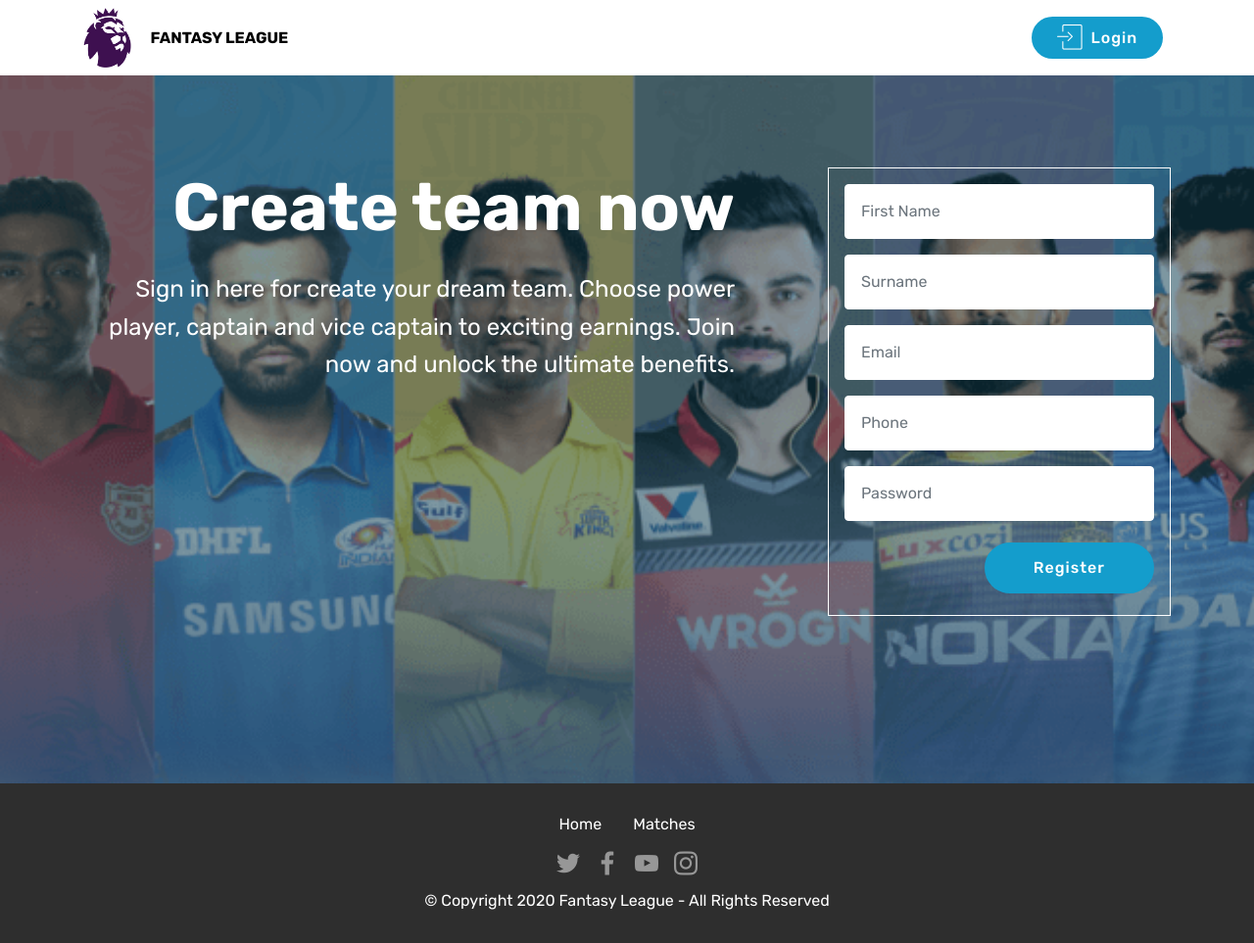
After one commit to eashwerks/fantasy_league, a Django app: page /secure/register/ in a window 1280 px wide. The commit adds this page. Shown: the whole page at 98% size. Run offline with Django 3.2, Linux system fonts and the light colour scheme; some libraries are stand-ins or nearby versions; some web fonts are replaced.

Commit message:
registration created

```diff
--- a/app_0/templates/app_0/base.html
+++ b/app_0/templates/app_0/base.html
@@ -81,15 +81,32 @@
                 </li>
             </ul>
             {% endif %}
-            <div class="navbar-buttons mbr-section-btn"><a class="btn btn-sm btn-primary display-4"
-                                                           href="{% url 'logout-view'%}"><span
-                    class="mbri-login mbr-iconfont mbr-iconfont-btn"></span>
+            <div class="navbar-buttons mbr-section-btn">
+
                 {% if user.is_authenticated %}
-                Logout
+                <a class="btn btn-sm btn-primary display-4"
+                   href="{% url 'logout-view'%}"><span
+                        class="mbri-login mbr-iconfont mbr-iconfont-btn"></span>
+                    Logout
+                </a>
+
                 {% else %}
-                Register
+                {% if type == 'login' %}
+                <a class="btn btn-sm btn-primary display-4"
+                   href="{% url 'register-view'%}"><span
+                        class="mbri-login mbr-iconfont mbr-iconfont-btn"></span>
+                    Register
+                </a>
                 {% endif %}
-            </a></div>
+                {% if type == 'register' %}
+                <a class="btn btn-sm btn-primary display-4"
+                   href="{% url 'login-view'%}"><span
+                        class="mbri-login mbr-iconfont mbr-iconfont-btn"></span>
+                    Login
+                </a>
+                {% endif %}
+                {% endif %}
+            </div>
         </div>
     </nav>
 </section>
--- a/app_0/templates/app_0/login.html
+++ b/app_0/templates/app_0/login.html
@@ -4,7 +4,6 @@
 {% block content %}
 {% load static %}
 
-<section class="engine"><a href="#">simple web builder</a></section>
 <section class="header15 cid-rYYAvvygZP mbr-fullscreen mbr-parallax-background" id="header15-15">
 
 
@@ -40,7 +39,7 @@
                                     <input type="password" name="password" placeholder="Password" data-form-field="Password"
                                            class="form-control px-3 display-7" id="phone-header15-15">
                                 </div>
-                                <lable class="class=form-control px-3 display-7">{{ error_message }}</lable>
+                                <lable class="text-danger class=form-control px-3 display-7">{{ error_message }}</lable>
 
 
                                 <div class="col-md-12 input-group-btn">
--- /dev/null
+++ b/app_0/templates/app_0/register.html
@@ -0,0 +1,70 @@
+{% extends "app_0/base.html" %}
+
+
+{% block content %}
+{% load static %}
+<section class="header15 cid-rYYDEoUBJD mbr-fullscreen mbr-parallax-background" id="header15-18">
+
+    <div class="mbr-overlay" style="opacity: 0.5; background-color: rgb(7, 59, 76);"></div>
+
+    <div class="container align-right">
+        <div class="row">
+            <div class="mbr-white col-lg-8 col-md-7 content-container">
+                <h1 class="mbr-section-title mbr-bold pb-3 mbr-fonts-style display-1">Create team now</h1>
+                <p class="mbr-text pb-3 mbr-fonts-style display-5">
+                    Sign in here for create your dream team. Choose power player, captain and vice captain to exciting
+                    earnings. Join now and unlock the ultimate benefits.
+                </p>
+            </div>
+            <div class="col-lg-4 col-md-5">
+                <div class="form-container">
+                    <div class="media-container-column" data-form-type="formoid">
+                        <!---Formbuilder Form--->
+                        <form action="{% url 'register-view' %}" method="POST" class="mbr-form form-with-styler">
+                            {% csrf_token %}
+                            <div class="row">
+
+                                <div hidden="hidden" data-form-alert-danger="" class="alert alert-danger col-12">
+                                </div>
+                            </div>
+                            <div class="dragArea row">
+                                <div class="col-md-12 form-group " data-for="first-name">
+                                    <input type="text" name="first_name" placeholder="First Name" data-form-field="Name"
+                                           required="required" class="form-control px-3 display-7"
+                                           id="first-name-header15-18" value="{{ first_name }}">
+                                </div>
+                                <div class="col-md-12 form-group " data-for="last-name">
+                                    <input type="text" name="last_name" placeholder="Surname" data-form-field="Name"
+                                           class="form-control px-3 display-7"
+                                           id="last-name-header15-18" value="{{ last_name }}">
+                                </div>
+                                <div class="col-md-12 form-group " data-for="email">
+                                    <input type="email" name="email" placeholder="Email" data-form-field="Email"
+                                           required="required" class="form-control px-3 display-7"
+                                           id="email-header15-18" value="{{ email }}">
+                                </div>
+                                <div data-for="phone" class="col-md-12 form-group ">
+                                    <input type="tel" name="phone" placeholder="Phone"
+                                           data-form-field="Phone"
+                                           class="form-control px-3 display-7" id="phone-header15-18" value="{{ phone }}">
+                                </div>
+                                <div data-for="password" class="col-md-12 form-group ">
+                                    <input type="password" name="password" placeholder="Password"
+                                           data-form-field="Password"
+                                           class="form-control px-3 display-7" id="password-header15-18">
+                                </div>
+                                <lable class="text-danger class=form-control px-3 display-7">{{ error_message }}</lable>
+
+                                <div class="col-md-12 input-group-btn">
+                                    <button type="submit" class="btn btn-form btn-primary display-4">Register</button>
+                                </div>
+                            </div>
+                        </form><!---Formbuilder Form--->
+                    </div>
+                </div>
+            </div>
+        </div>
+    </div>
+
+</section>
+{% endblock %}
--- a/app_0/urls.py
+++ b/app_0/urls.py
@@ -21,5 +21,6 @@
     path('myTeam/', views.my_team_view, name='my-team-view'),
     path('login/', views.login_view, name='login-view'),
     path('logout/', views.logout_view, name='logout-view'),
+    path('register/', views.register_view, name='register-view'),
 
 ]
--- a/app_0/views.py
+++ b/app_0/views.py
@@ -68,9 +68,11 @@
     template_name = 'app_0/login.html'
     context = {}
     error_message = ''
+    _type = 'login'
     if request.method == 'GET':
         if request.user.is_authenticated:
             return redirect(start)
+        context['type'] = _type
         return render(request, template_name, context)
     if request.method == 'POST':
         email = request.POST.get('email', None)
@@ -92,6 +94,7 @@
         context['email'] = email
         context['password'] = password
         context['error_message'] = error_message
+        context['type'] = _type
         return render(request, template_name, context)
 
 
@@ -100,3 +103,43 @@
         if request.user.is_authenticated:
             logout(request)
     return redirect(start)
+
+
+def register_view(request):
+    template_name = 'app_0/register.html'
+    context = {}
+    error_message = ''
+    _type = 'register'
+    if request.method == 'GET':
+        if request.user.is_authenticated:
+            return redirect(start)
+        context['type'] = _type
+        return render(request, template_name, context)
+    if request.method == 'POST':
+        first_name = request.POST.get('first_name', None)
+        last_name = request.POST.get('last_name', None)
+        email = request.POST.get('email', None)
+        phone = request.POST.get('phone', None)
+        password = request.POST.get('password', None)
+
+        try:
+            if email and password and first_name and phone:
+                user = AuthUser.objects.create_user(email, phone, first_name, email, password)
+                if last_name:
+                    user.last_name = last_name
+                    user.save()
+                login(request, user)
+                return redirect(start)
+            else:
+                error_message = 'All fields except Surname required'
+        except Exception as err:
+            error_message = err
+
+        context['first_name'] = first_name
+        context['last_name'] = last_name
+        context['email'] = email
+        context['phone'] = phone
+        context['password'] = password
+        context['error_message'] = error_message
+        context['type'] = _type
+        return render(request, template_name, context)
```
Also changed, not shown: db.sqlite3.
